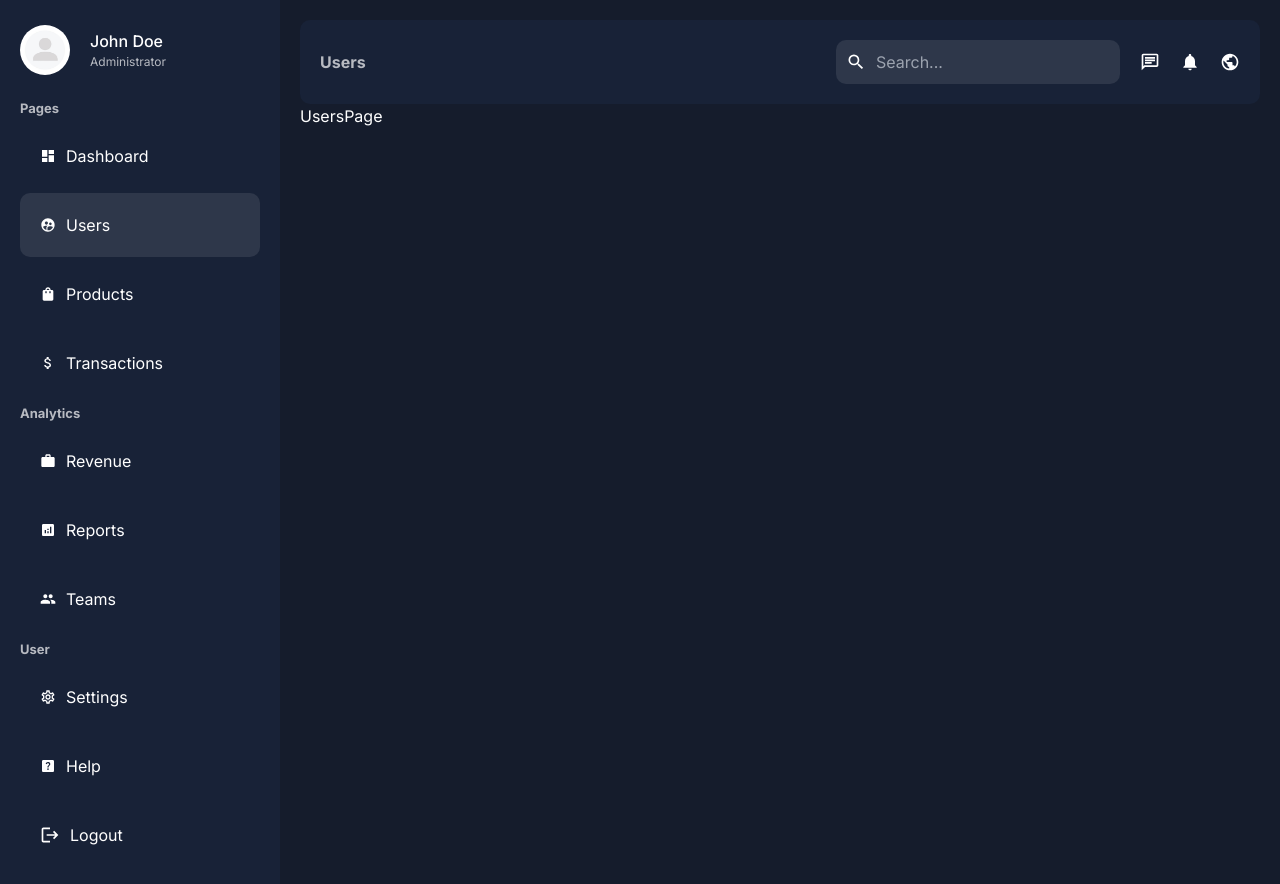
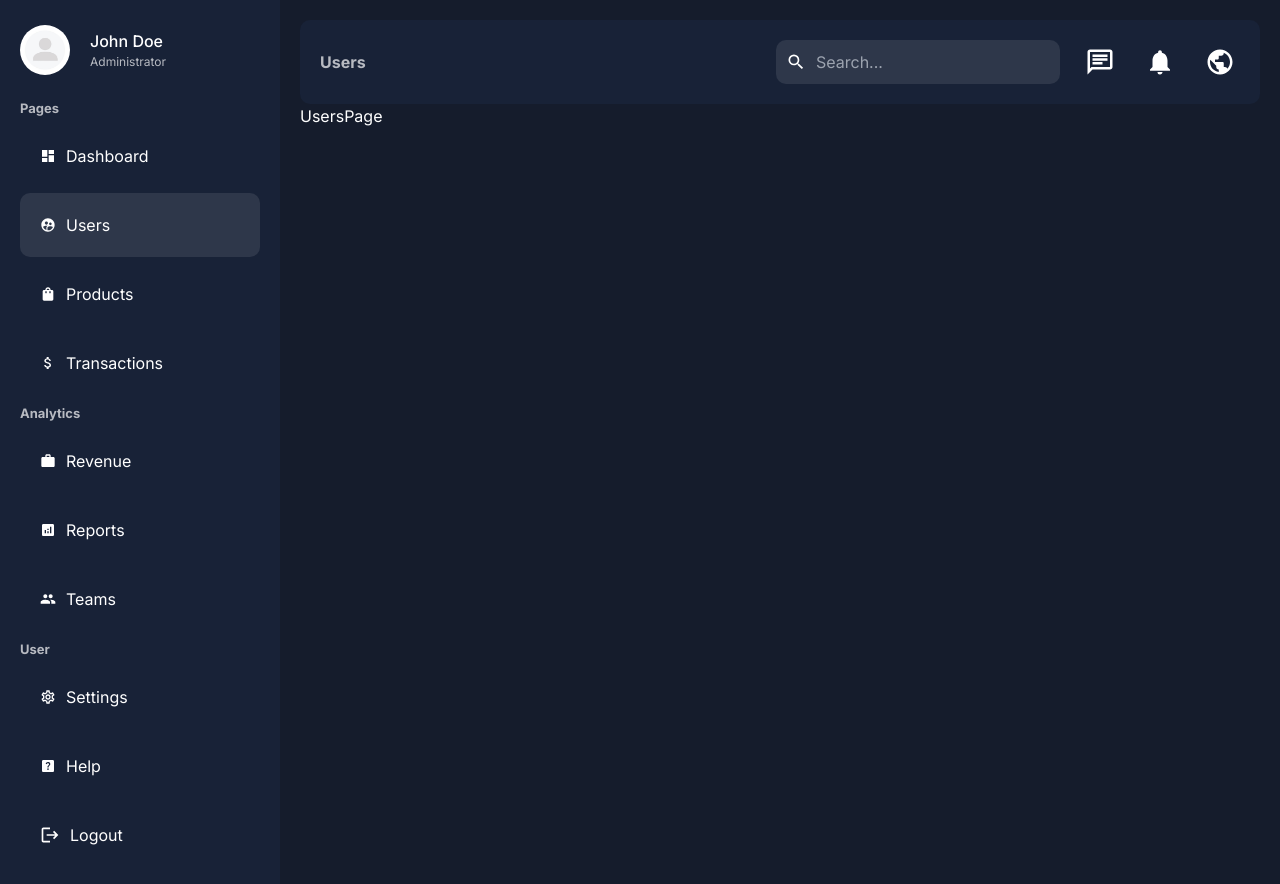
Before and after one commit to MedinaPiRRy/Admin-Dashboard, a Next.js app: page /dashboard/users in a window 1280 px wide. Shown: the top 884 px of the page. Built offline with nearby package versions, Linux system fonts and the light colour scheme.

Commit message:
added style for icons and input in navbar

```diff
--- a/app/(ui)/dashboard/cards/script.js
+++ b/app/(ui)/dashboard/cards/script.js
@@ -8,13 +8,9 @@ function getData() {
         [totalUsers, totalVisits] = [totalVisits, totalUsers];
     }
 
-    console.log(totalUsers, totalSales, totalVisits);
-
     return { totalUsers, totalSales, totalVisits };
 }
 
     const returnedData = getData();
 
-    console.log({returnedData});
-
-export { returnedData };
+    export { returnedData };
--- a/app/(ui)/dashboard/navbar/navbar.jsx
+++ b/app/(ui)/dashboard/navbar/navbar.jsx
@@ -21,9 +21,9 @@ const Navbar = () => {
                     <input type="text" placeholder='Search...' className={Styles.input} />
                 </div>
                 <div className={Styles.icons}>
-                    <MdOutlineChat size={20} color="#fff" />
-                    <MdNotifications size={20} color="#fff" />
-                    <MdPublic size={20} color="#fff" />
+                    <MdOutlineChat size={40} color="#fff" className={Styles.icon} />
+                    <MdNotifications size={40} color="#fff" className={Styles.icon} />
+                    <MdPublic size={40} color="#fff" className={Styles.icon} />
                 </div>
             </div>
         </div>
--- a/app/(ui)/dashboard/navbar/navbar.module.css
+++ b/app/(ui)/dashboard/navbar/navbar.module.css
@@ -37,8 +37,30 @@
     border-radius: 10px;
 }
 
+.search:focus, .search:hover {
+    outline: none;
+    border-color: rgba(70, 96, 243, 0.4);
+    box-shadow: 0 0 0 4px rgb(234 76 137 / 10%);
+   }
+
 .input{
     background-color: transparent;
     border: none;
     color: var(--text);
 }
+
+.input:focus, .input:hover {
+    outline: none;
+    border-color: none;
+}
+
+.icon{
+    padding: 5px;
+    border-radius: 10px;
+    cursor: pointer;
+
+}
+
+.icon:hover{
+    background-color: var(--bg);
+}
--- a/app/(ui)/dashboard/sidebar/menuLink/menuLink.module.css
+++ b/app/(ui)/dashboard/sidebar/menuLink/menuLink.module.css
@@ -10,3 +10,7 @@
     background-color: #2e374a;
     border-radius: 10px;
 }
+
+.active{
+    border-color: aqua;
+}
```
